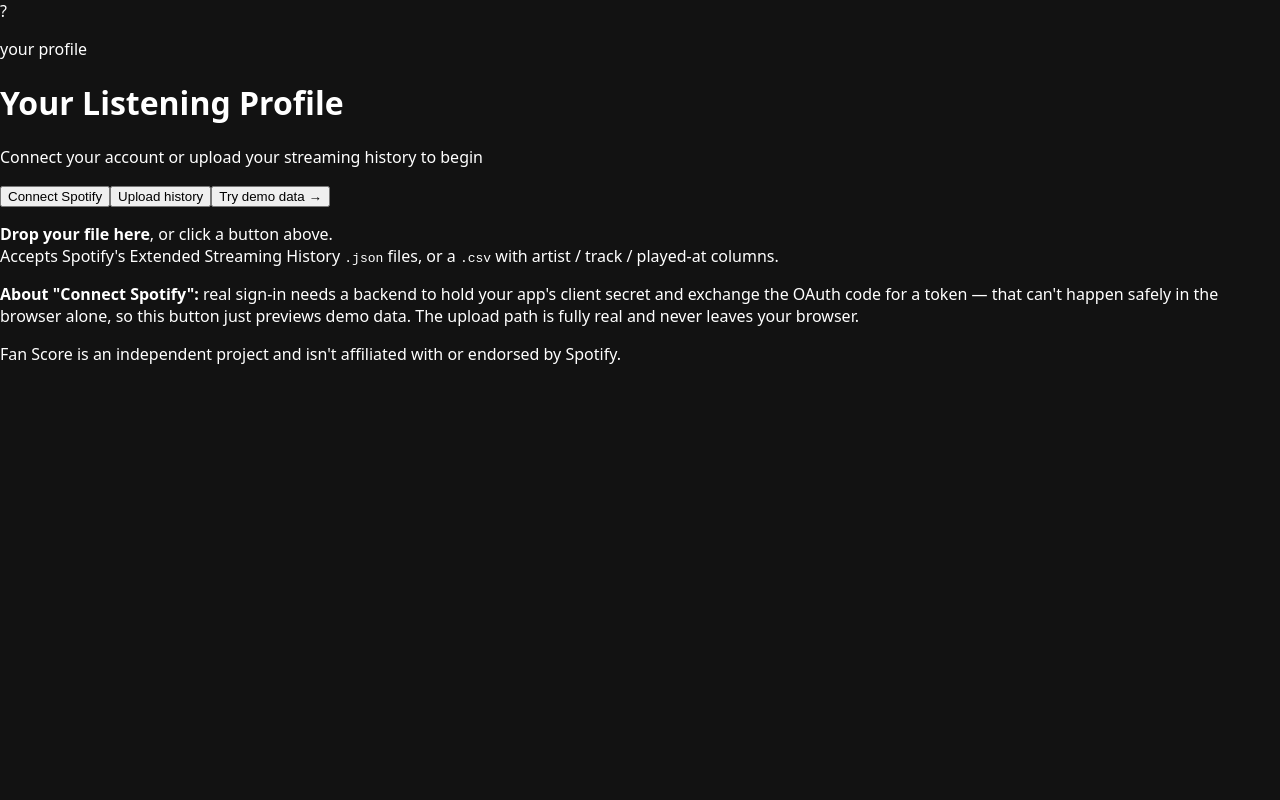
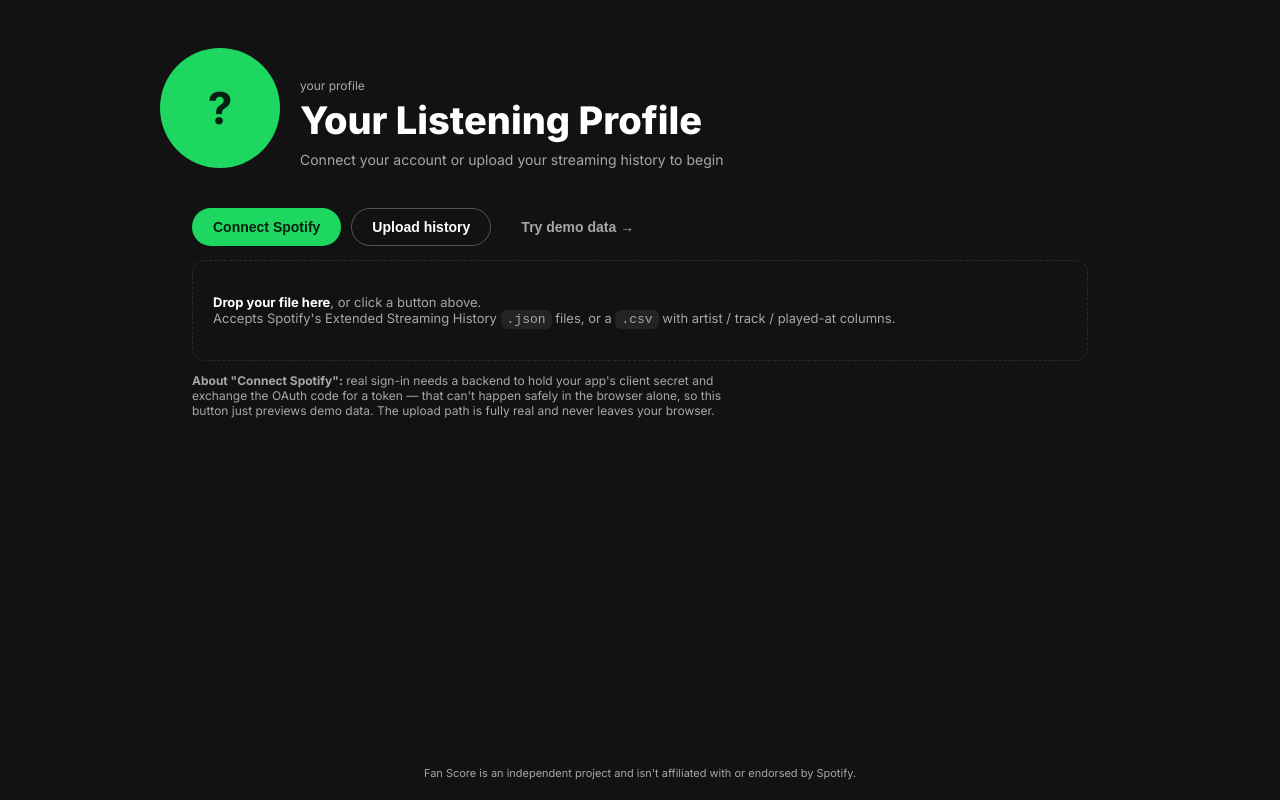
Before and after one commit to kcluu/encore, a React (Vite) app: page / in a window 1280 px wide. Built offline with nearby package versions, Linux system fonts and the light colour scheme.

Commit message:
style: basic dark theme pass

```diff
--- a/index.html
+++ b/index.html
@@ -4,6 +4,9 @@
     <meta charset="UTF-8" />
     <meta name="viewport" content="width=device-width, initial-scale=1.0" />
     <title>Fan Score</title>
+    <link rel="preconnect" href="https://fonts.googleapis.com" />
+    <link rel="preconnect" href="https://fonts.gstatic.com" crossorigin />
+    <link href="https://fonts.googleapis.com/css2?family=Inter:wght@400;500;600;700;800&display=swap" rel="stylesheet" />
   </head>
   <body>
     <div id="root"></div>
--- a/src/index.css
+++ b/src/index.css
@@ -1,8 +1,100 @@
+:root {
+  --bg: #121212;
+  --surface: #181818;
+  --border: #2a2a2a;
+  --text: #ffffff;
+  --text-dim: #a7a7a7;
+  --accent: #1ed760;
+  --font: 'Inter', system-ui, sans-serif;
+}
+
 * { box-sizing: border-box; }
 html, body, #root { margin: 0; padding: 0; }
+body { background: var(--bg); color: var(--text); font-family: var(--font); }
 
-body {
-  background: #121212;
-  color: #ffffff;
-  font-family: system-ui, sans-serif;
+.page { min-height: 100vh; display: flex; flex-direction: column; }
+
+.hero { padding: 48px 32px 32px; }
+.hero-inner { max-width: 960px; margin: 0 auto; display: flex; align-items: flex-end; gap: 20px; flex-wrap: wrap; }
+.avatar { width: 120px; height: 120px; border-radius: 50%; background: var(--accent); color: #062012; display: flex; align-items: center; justify-content: center; font-size: 44px; font-weight: 700; flex-shrink: 0; }
+.eyebrow { font-size: 12px; color: var(--text-dim); margin: 0 0 4px; }
+.name { font-size: 38px; font-weight: 800; margin: 0 0 8px; }
+.subtitle { font-size: 14px; color: var(--text-dim); margin: 0; }
+
+.entry, .main { max-width: 960px; margin: 0 auto; padding: 0 32px 60px; width: 100%; }
+.entry-buttons { display: flex; gap: 10px; flex-wrap: wrap; margin-top: 8px; }
+.btn { font-weight: 700; font-size: 14px; padding: 10px 20px; border-radius: 999px; border: 1px solid transparent; cursor: pointer; }
+.btn-primary { background: var(--accent); color: #062012; }
+.btn-outline { background: transparent; border-color: #555; color: var(--text); }
+.btn-ghost { background: transparent; border: none; color: var(--text-dim); }
+
+.dropzone { margin-top: 14px; border: 1.5px dashed var(--border); border-radius: 12px; padding: 20px; font-size: 13px; color: var(--text-dim); cursor: pointer; }
+.dropzone code { background: #232323; padding: 2px 6px; border-radius: 6px; }
+.dropzone strong { color: var(--text); }
+.status { margin-top: 12px; font-size: 13px; padding: 10px 14px; border-radius: 8px; }
+.status-error { background: rgba(255, 80, 80, 0.12); color: #ff8080; }
+.status-loading { background: rgba(30, 215, 96, 0.1); color: var(--accent); }
+.note { margin-top: 12px; font-size: 12px; color: var(--text-dim); max-width: 560px; }
+
+.block { margin-top: 32px; }
+.block-title { font-size: 20px; font-weight: 800; margin: 0 0 4px; }
+.block-sub { font-size: 13px; color: var(--text-dim); margin: 0 0 12px; }
+
+.search { position: relative; max-width: 400px; }
+.search-input { width: 100%; background: var(--surface); border: 1px solid var(--border); border-radius: 999px; padding: 10px 16px; color: var(--text); font-size: 14px; outline: none; }
+.search-results { position: absolute; top: calc(100% + 6px); left: 0; right: 0; background: var(--surface); border: 1px solid var(--border); border-radius: 10px; overflow: hidden; z-index: 10; }
+.search-row { padding: 10px 14px; font-size: 13px; cursor: pointer; display: flex; justify-content: space-between; }
+.search-row:hover { background: #232323; }
+.search-count { color: var(--text-dim); font-size: 12px; }
+.search-empty { padding: 12px 14px; font-size: 13px; color: var(--text-dim); }
+
+.chip-row { display: flex; gap: 8px; overflow-x: auto; padding-bottom: 4px; }
+.chip { flex-shrink: 0; display: flex; align-items: center; gap: 6px; background: var(--surface); border: 1px solid var(--border); border-radius: 999px; padding: 6px 12px 6px 6px; font-size: 13px; font-weight: 600; color: var(--text); cursor: pointer; }
+.chip-active { border-color: var(--accent); }
+.chip-avatar { width: 22px; height: 22px; border-radius: 50%; display: flex; align-items: center; justify-content: center; font-size: 10px; font-weight: 700; color: #062012; }
+.chip-rank { color: var(--text-dim); font-weight: 700; }
+
+.panel { display: flex; align-items: center; gap: 28px; background: var(--surface); border: 1px solid var(--border); border-radius: 16px; padding: 24px; flex-wrap: wrap; }
+.panel-id { text-align: center; flex-shrink: 0; }
+.panel-avatar { width: 72px; height: 72px; border-radius: 50%; display: flex; align-items: center; justify-content: center; font-size: 26px; font-weight: 700; color: #062012; margin: 0 auto 6px; }
+.panel-rank { font-size: 12px; color: var(--text-dim); margin: 0; }
+
+.gauge { width: 130px; height: 130px; border-radius: 50%; padding: 8px; flex-shrink: 0; background: conic-gradient(var(--accent) calc(var(--pct) * 3.6deg), var(--border) 0deg); }
+.gauge-inner { width: 100%; height: 100%; border-radius: 50%; background: var(--surface); display: flex; flex-direction: column; align-items: center; justify-content: center; }
+.gauge-num { font-size: 32px; font-weight: 800; line-height: 1; }
+.gauge-den { font-size: 12px; color: var(--text-dim); margin-top: 2px; }
+
+.panel-info { flex: 1; min-width: 220px; }
+.tier-badge { display: inline-block; background: rgba(30, 215, 96, 0.15); color: var(--accent); font-size: 11px; font-weight: 700; padding: 4px 10px; border-radius: 999px; margin-bottom: 8px; }
+.tier-name { font-size: 22px; font-weight: 800; margin: 0 0 6px; }
+.tier-desc { font-size: 13px; color: var(--text-dim); max-width: 420px; margin: 0; }
+
+.breakdown { margin-top: 16px; display: flex; flex-direction: column; gap: 10px; }
+.bd-row { display: flex; align-items: center; gap: 10px; }
+.bd-label { width: 110px; font-size: 12px; color: var(--text-dim); flex-shrink: 0; }
+.bd-track { flex: 1; height: 6px; background: #262626; border-radius: 99px; overflow: hidden; }
+.bd-fill { height: 100%; background: var(--accent); border-radius: 99px; }
+.bd-val { width: 34px; text-align: right; font-size: 12px; color: var(--text-dim); flex-shrink: 0; }
+
+.stat-grid { display: grid; grid-template-columns: repeat(4, 1fr); gap: 12px; }
+.stat-card { background: var(--surface); border: 1px solid var(--border); border-radius: 10px; padding: 16px 18px; }
+.stat-num { font-size: 22px; font-weight: 800; }
+.stat-label { font-size: 12px; color: var(--text-dim); margin-top: 4px; }
+
+.track-list { background: var(--surface); border: 1px solid var(--border); border-radius: 12px; overflow: hidden; }
+.track-row { display: flex; align-items: center; gap: 14px; padding: 10px 18px; border-bottom: 1px solid var(--border); }
+.track-row:last-child { border-bottom: none; }
+.track-rank { width: 18px; font-size: 13px; color: var(--text-dim); font-weight: 700; text-align: right; }
+.track-name { flex: 1; font-size: 13.5px; font-weight: 600; white-space: nowrap; overflow: hidden; text-overflow: ellipsis; }
+.track-bar { width: 110px; height: 5px; background: #262626; border-radius: 99px; overflow: hidden; flex-shrink: 0; }
+.track-bar-fill { height: 100%; background: var(--accent); border-radius: 99px; }
+.track-count { width: 60px; text-align: right; font-size: 12px; color: var(--text-dim); flex-shrink: 0; }
+
+.reset-row { margin-top: 28px; display: flex; justify-content: center; }
+footer { text-align: center; padding: 20px; font-size: 11px; color: var(--text-dim); margin-top: auto; }
+
+@media (max-width: 720px) {
+  .stat-grid { grid-template-columns: repeat(2, 1fr); }
+  .track-bar { display: none; }
+  .search { max-width: 100%; }
 }
```
